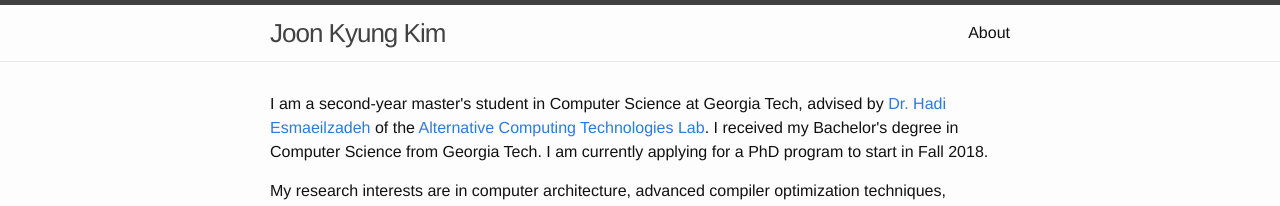
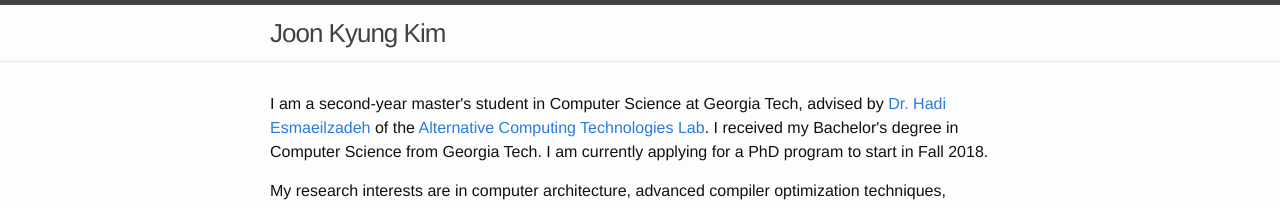
Before and after one commit to jkim796/jkim796.github.io, a Jekyll site: the page built from index.html, in a window 1280 px wide. Shown: the top 206 px of the page. Built offline with Jekyll 4.4.1, drawn with Linux system fonts in a browser that asks for light colours.

Commit message:
remove about

```diff
--- a/_includes/header.html
+++ b/_includes/header.html
@@ -16,7 +16,7 @@
       <div class="trigger">
         {% for my_page in site.pages %}
           {% if my_page.title %}
-          <a class="page-link" href="{{ my_page.url | prepend: site.baseurl }}">{{ my_page.title }}</a>
+          <!-- <a class="page-link" href="{{ my_page.url | prepend: site.baseurl }}">{{ my_page.title }}</a> -->
           {% endif %}
         {% endfor %}
       </div>
```
